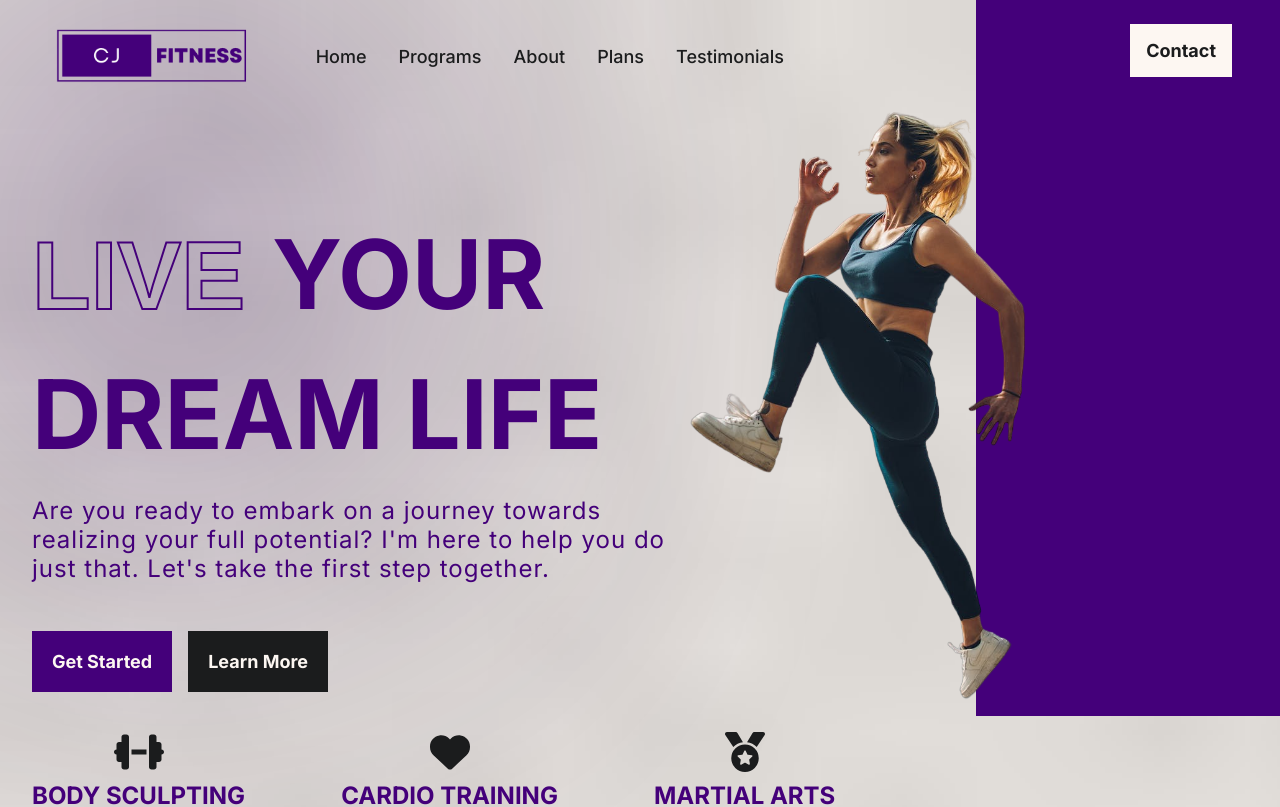
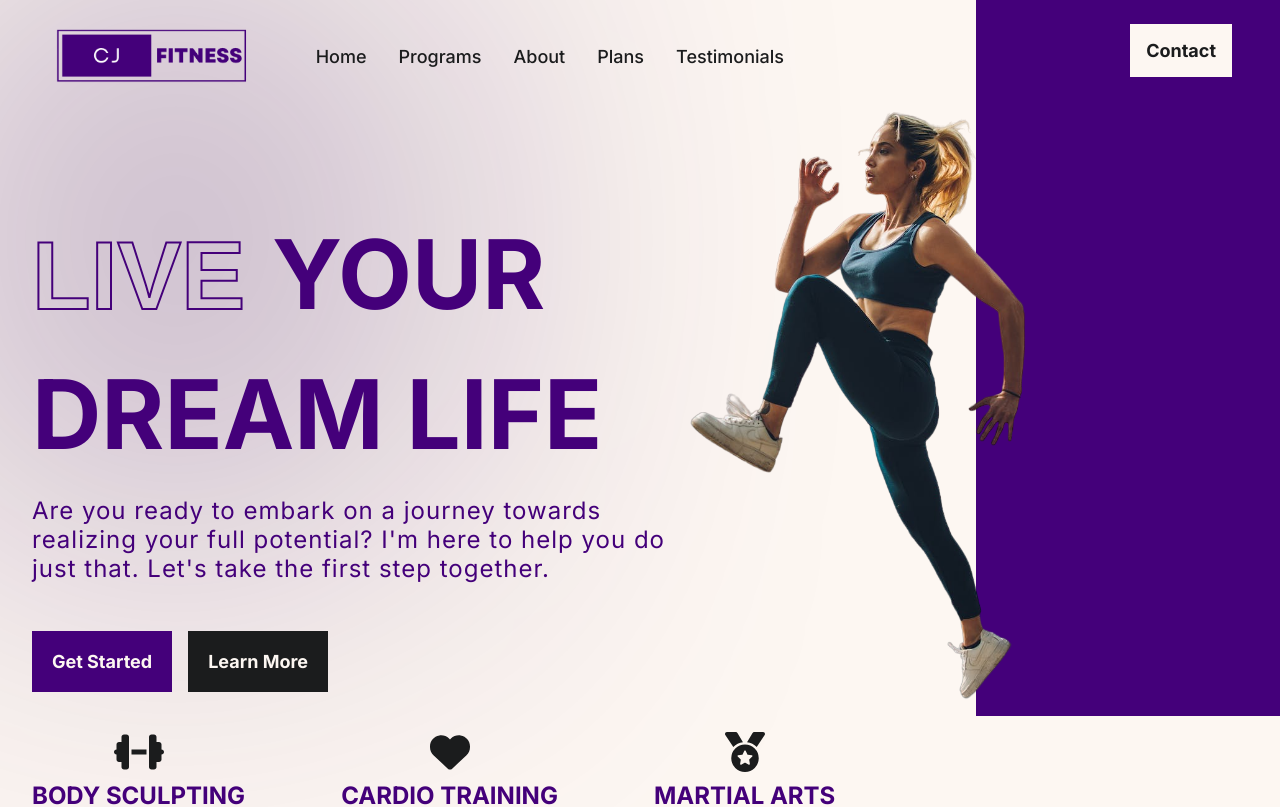
Before and after one commit to veronika-pomy/Fitness-Portfolio, a React (Create React App) app: page / in a window 1280 px wide. Shown: the top 807 px of the page. Built offline with nearby package versions, Linux system fonts and the light colour scheme.

Commit message:
deleted background again

```diff
--- a/src/App.css
+++ b/src/App.css
@@ -19,8 +19,6 @@
 }
 
 .app-container {
-  background-image: url(../src/assets/imgs/background.png);
-  background-size: cover;
   mix-blend-mode: overlay;
   background-color: var(--appColor);
   display: flex;
```
Also changed, not shown: src/assets/imgs/background.png (deleted), 1 other file (tests, documents, lock files or other folders).
